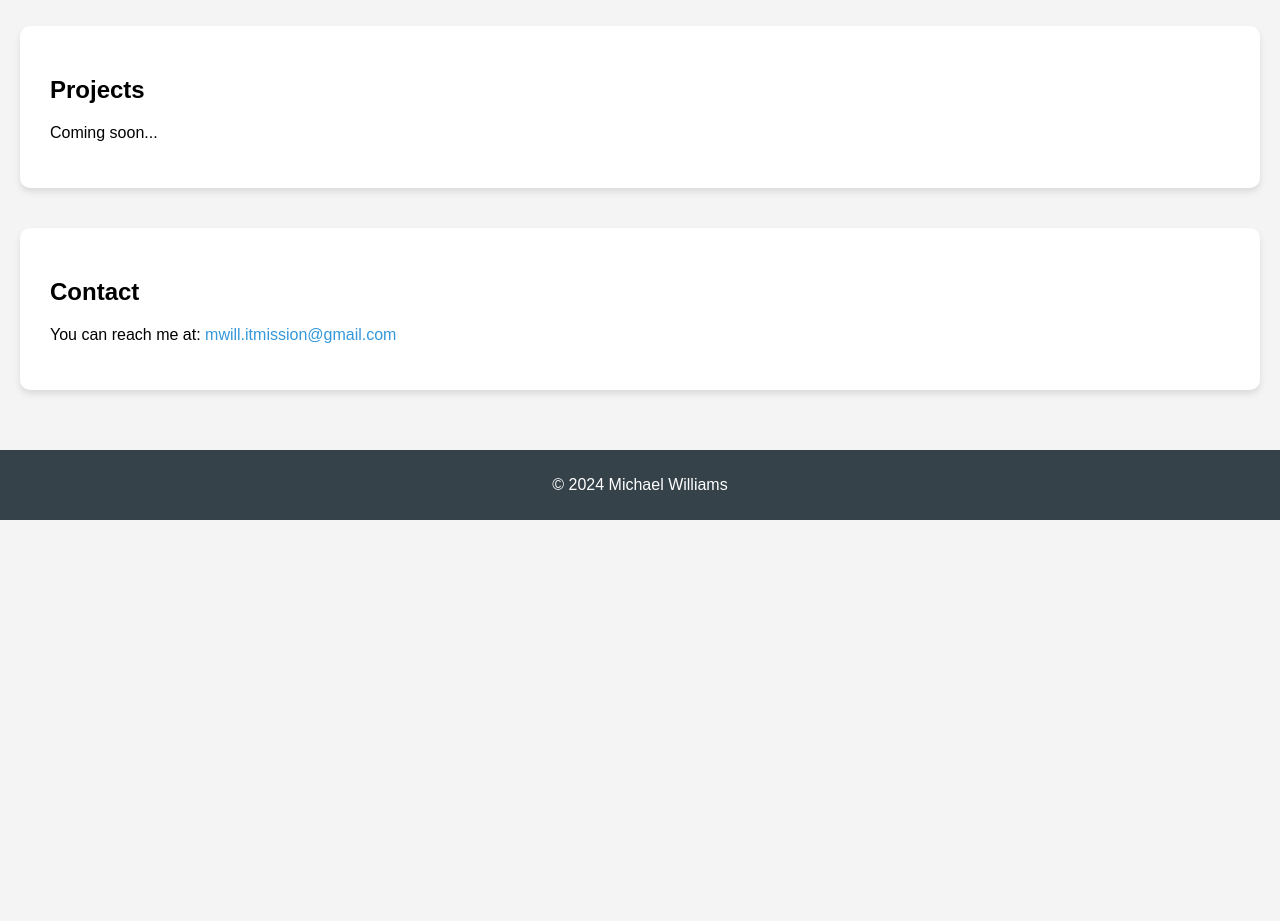
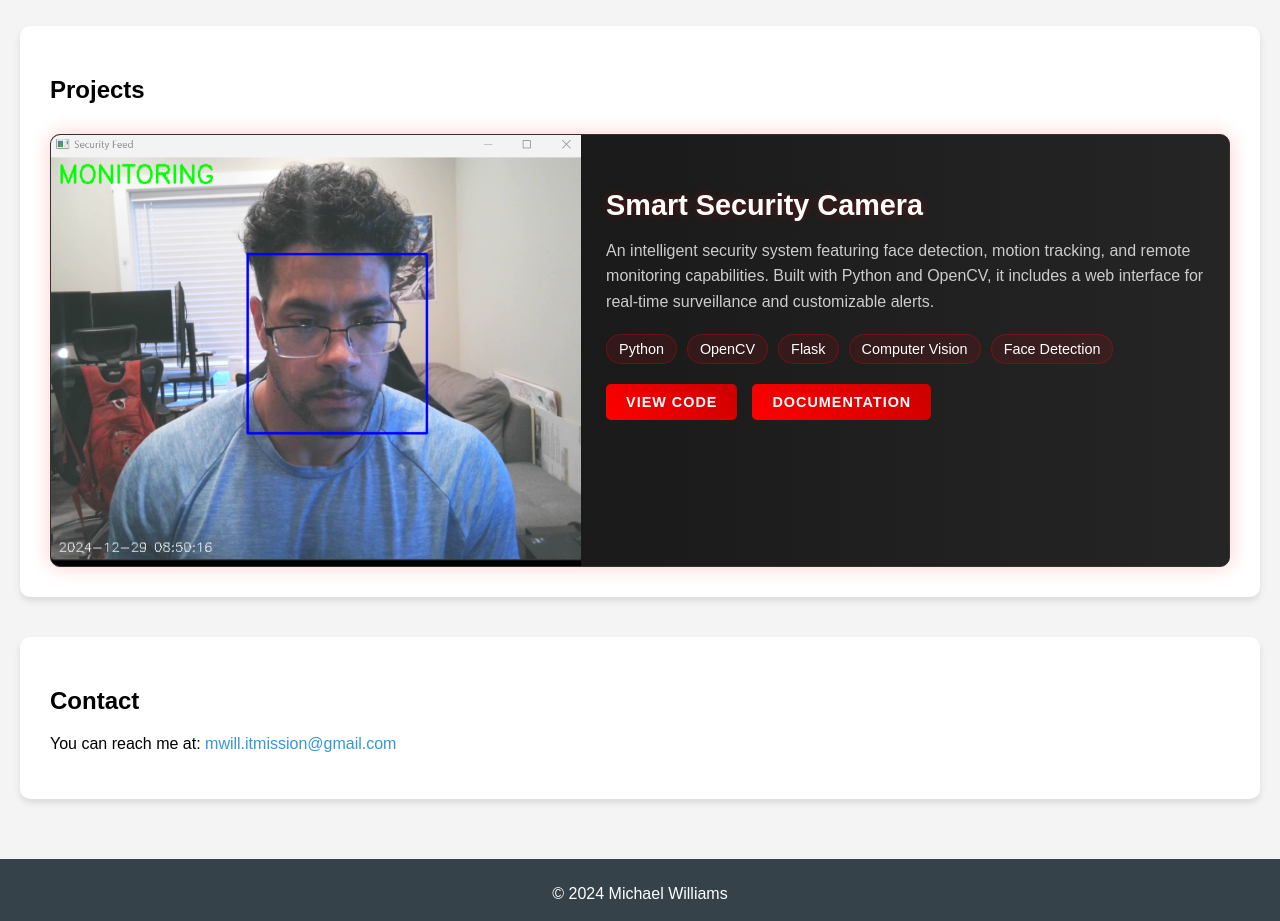
Before and after one commit to mwill20/mwill20.github.io, a plain HTML site: page index.html in a window 1280 px wide. Shown: the part 960-1881 px from the top of the page. Before the commit the page ends 1480 px from the top, so only its background shows below. Drawn offline with Linux system fonts and the light colour scheme.

Commit message:
Initial website commit with portfolio and security camera project

```diff
--- a/index.html
+++ b/index.html
@@ -45,7 +45,29 @@
         </section>
         <section id="projects">
             <h2>Projects</h2>
-            <p>Coming soon...</p>
+            <div class="project-grid">
+                <div class="project-card">
+                    <div class="project-image-container">
+                        <img src="images/security-camera.jpg.png" alt="Smart Security Camera" class="project-image">
+                    </div>
+                    <div class="project-content">
+                        <h3 class="project-title">Smart Security Camera</h3>
+                        <p class="project-description">An intelligent security system featuring face detection, motion tracking, and remote monitoring capabilities. Built with Python and OpenCV, it includes a web interface for real-time surveillance and customizable alerts.</p>
+                        <div class="project-tech">
+                            <span class="tech-tag">Python</span>
+                            <span class="tech-tag">OpenCV</span>
+                            <span class="tech-tag">Flask</span>
+                            <span class="tech-tag">Computer Vision</span>
+                            <span class="tech-tag">Face Detection</span>
+                        </div>
+                        <div class="project-links">
+                            <a href="https://github.com/mwill20/smart-security-camera" class="project-link" target="_blank">View Code</a>
+                            <a href="https://github.com/mwill20/smart-security-camera#features" class="project-link" target="_blank">Documentation</a>
+                        </div>
+                    </div>
+                </div>
+                <!-- More projects can be added here -->
+            </div>
         </section>
         <section id="contact">
             <h2>Contact</h2>
--- a/styles.css
+++ b/styles.css
@@ -92,3 +92,137 @@ footer {
     background: #35424a;
     color: #ffffff;
 }
+
+/* Project Cards */
+.project-grid {
+    display: grid;
+    grid-template-columns: 1fr;
+    gap: 40px;
+    margin-top: 30px;
+    max-width: 1200px;
+    margin-left: auto;
+    margin-right: auto;
+}
+
+.project-card {
+    background: #1a1a1a;
+    border-radius: 10px;
+    box-shadow: 0 0 20px rgba(255, 0, 0, 0.2);
+    overflow: hidden;
+    transition: all 0.3s ease;
+    border: 1px solid #333;
+    display: flex;
+    position: relative;
+}
+
+.project-image-container {
+    flex: 0 0 45%;
+    position: relative;
+}
+
+.project-image {
+    width: 100%;
+    height: 100%;
+    object-fit: cover;
+    border-right: 2px solid #333;
+}
+
+.project-content {
+    flex: 1;
+    padding: 25px;
+    background: linear-gradient(to right, #1a1a1a, #252525);
+    color: #fff;
+    z-index: 1;
+}
+
+.project-card::before {
+    content: '';
+    position: absolute;
+    top: 0;
+    left: 0;
+    right: 0;
+    bottom: 0;
+    border: 2px solid transparent;
+    border-radius: 10px;
+    background: linear-gradient(45deg, #ff0000, transparent, #00ff00, transparent, #0000ff) border-box;
+    -webkit-mask: linear-gradient(#fff 0 0) padding-box, linear-gradient(#fff 0 0);
+    mask: linear-gradient(#fff 0 0) padding-box, linear-gradient(#fff 0 0);
+    -webkit-mask-composite: destination-out;
+    mask-composite: exclude;
+    animation: borderRotate 4s linear infinite;
+}
+
+@keyframes borderRotate {
+    from {
+        filter: hue-rotate(0deg);
+    }
+    to {
+        filter: hue-rotate(360deg);
+    }
+}
+
+.project-card:hover {
+    transform: translateY(-5px);
+    box-shadow: 0 0 30px rgba(255, 0, 0, 0.3);
+}
+
+.project-title {
+    font-size: 1.8em;
+    margin-bottom: 15px;
+    color: #fff;
+    text-shadow: 0 0 10px rgba(255, 0, 0, 0.3);
+}
+
+.project-description {
+    color: #ccc;
+    margin-bottom: 20px;
+    line-height: 1.6;
+}
+
+.project-tech {
+    display: flex;
+    flex-wrap: wrap;
+    gap: 10px;
+    margin-bottom: 20px;
+}
+
+.tech-tag {
+    background: rgba(255, 0, 0, 0.1);
+    padding: 6px 12px;
+    border-radius: 15px;
+    font-size: 0.9em;
+    color: #fff;
+    border: 1px solid rgba(255, 0, 0, 0.3);
+    transition: all 0.3s ease;
+}
+
+.tech-tag:hover {
+    background: rgba(255, 0, 0, 0.2);
+    transform: translateY(-2px);
+}
+
+.project-links {
+    display: flex;
+    gap: 15px;
+}
+
+.project-link {
+    display: inline-block;
+    padding: 10px 20px;
+    background: linear-gradient(45deg, #ff0000, #cc0000);
+    color: white;
+    text-decoration: none;
+    border-radius: 5px;
+    transition: all 0.3s ease;
+    border: none;
+    text-transform: uppercase;
+    font-size: 0.9em;
+    font-weight: bold;
+    letter-spacing: 1px;
+}
+
+.project-link:hover {
+    background: linear-gradient(45deg, #cc0000, #ff0000);
+    transform: translateY(-2px);
+    box-shadow: 0 5px 15px rgba(255, 0, 0, 0.3);
+}
```
Also changed, not shown: images/security-camera.jpg.png (added).
